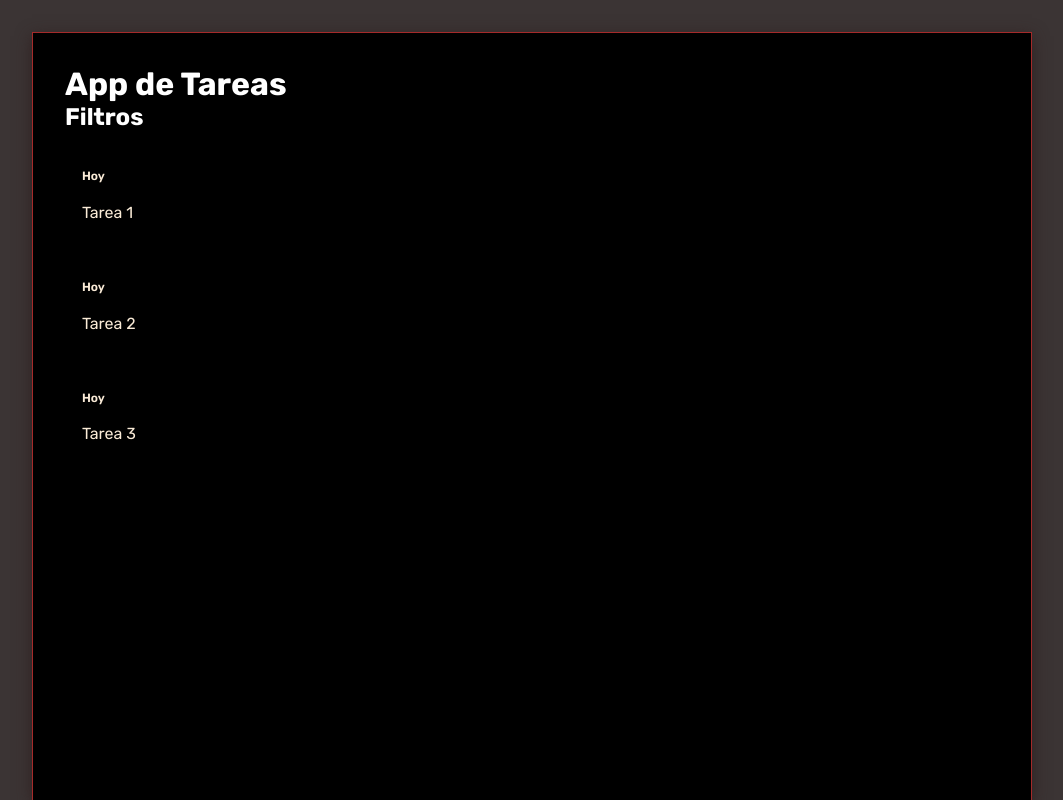
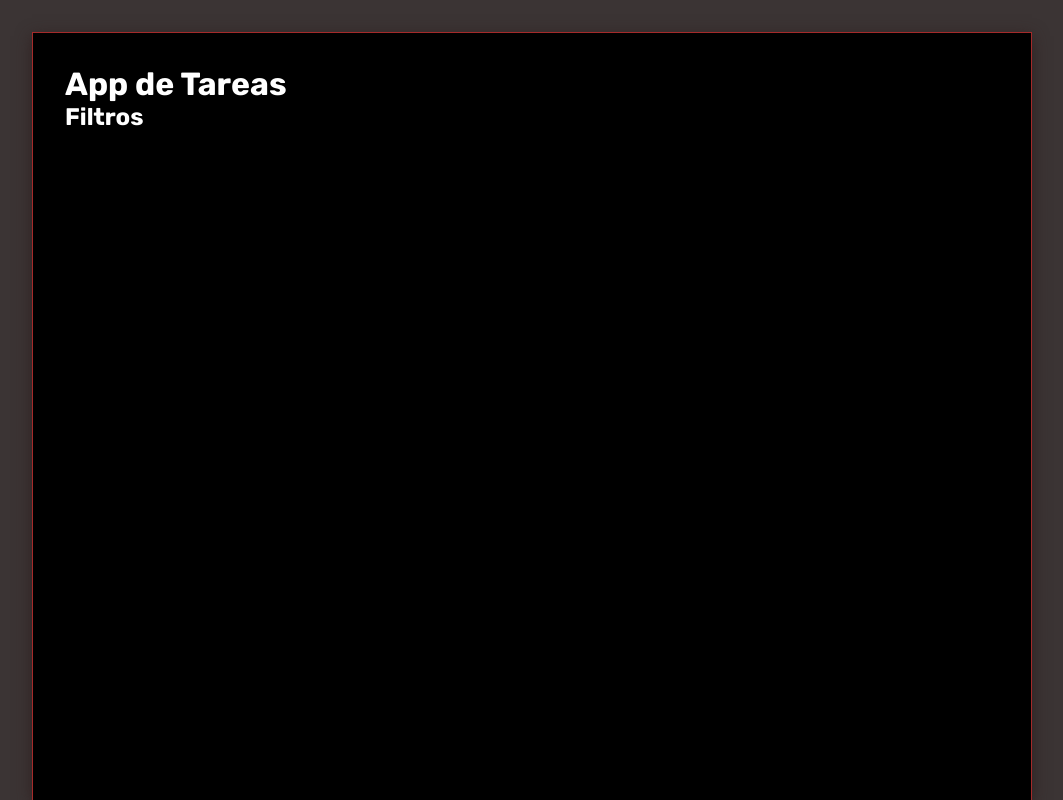
Before and after one commit to pablex72/task-manager-angular, an Angular app: page / in a window 1280 px wide. Shown: the whole page, without its empty margins (108-1171 px from the left). Built offline with nearby package versions, Linux system fonts and the light colour scheme.

Commit message:
adicionando todos services methods as delete get add

```diff
--- a/src/app/app.component.ts
+++ b/src/app/app.component.ts
@@ -1,5 +1,6 @@
-import { Component } from '@angular/core';
+import { Component, inject } from '@angular/core';
 import { Todo } from './interfaces/todos.interfaces';
+import { TodosService } from './components/services/todos.service';
 
 @Component({
   selector: 'app-root',
@@ -7,26 +8,31 @@ import { Todo } from './interfaces/todos.interfaces';
   styleUrls: ['./app.component.css']
 })
 export class AppComponent {
-  public title = 'todo list';
+  // public title = 'todo list';
 
-  public todos: Todo[] = [
-    {
-      id: 1,
-      description: 'Tarea 1',
-      createdAt: new Date(),
-      status: 'empty'
-    },
-    {
-      id: 2,
-      description: 'Tarea 2',
-      createdAt: new Date(),
-      status: 'empty'
-    },
-    {
-      id: 3,
-      description: 'Tarea 3',
-      createdAt: new Date(),
-      status: 'empty'
-    }
-  ]
+  // public todos: Todo[] = [
+  //   {
+  //     id: 1,
+  //     description: 'Tarea 1',
+  //     createdAt: new Date(),
+  //     status: 'empty'
+  //   },
+  //   {
+  //     id: 2,
+  //     description: 'Tarea 2',
+  //     createdAt: new Date(),
+  //     status: 'empty'
+  //   },
+  //   {
+  //     id: 3,
+  //     description: 'Tarea 3',
+  //     createdAt: new Date(),
+  //     status: 'empty'
+  //   }
+  // ]
+  private todosService = inject(TodosService)
+
+  get todos(){
+    return this.todosService.getTodos()
+  }
 }
--- /dev/null
+++ b/src/app/components/services/todos.service.ts
@@ -0,0 +1,24 @@
+import { Injectable } from '@angular/core';
+import { Todo } from 'src/app/interfaces/todos.interfaces';
+// import { Todo } from '..'
+
+@Injectable({
+  providedIn: 'root'
+})
+export class TodosService {
+
+  private todos: Todo[] = [];
+
+  public addTodo(newTodo: Todo){
+    this.todos.push(newTodo)
+  }
+
+  public removeTodo(todoId: Todo["id"]) {
+    this.todos = this.todos.filter(todo => todo.id !== todoId)
+  }
+
+  public getTodos(): Todo[] {
+    return this.todos;
+  }
+
+}
```
